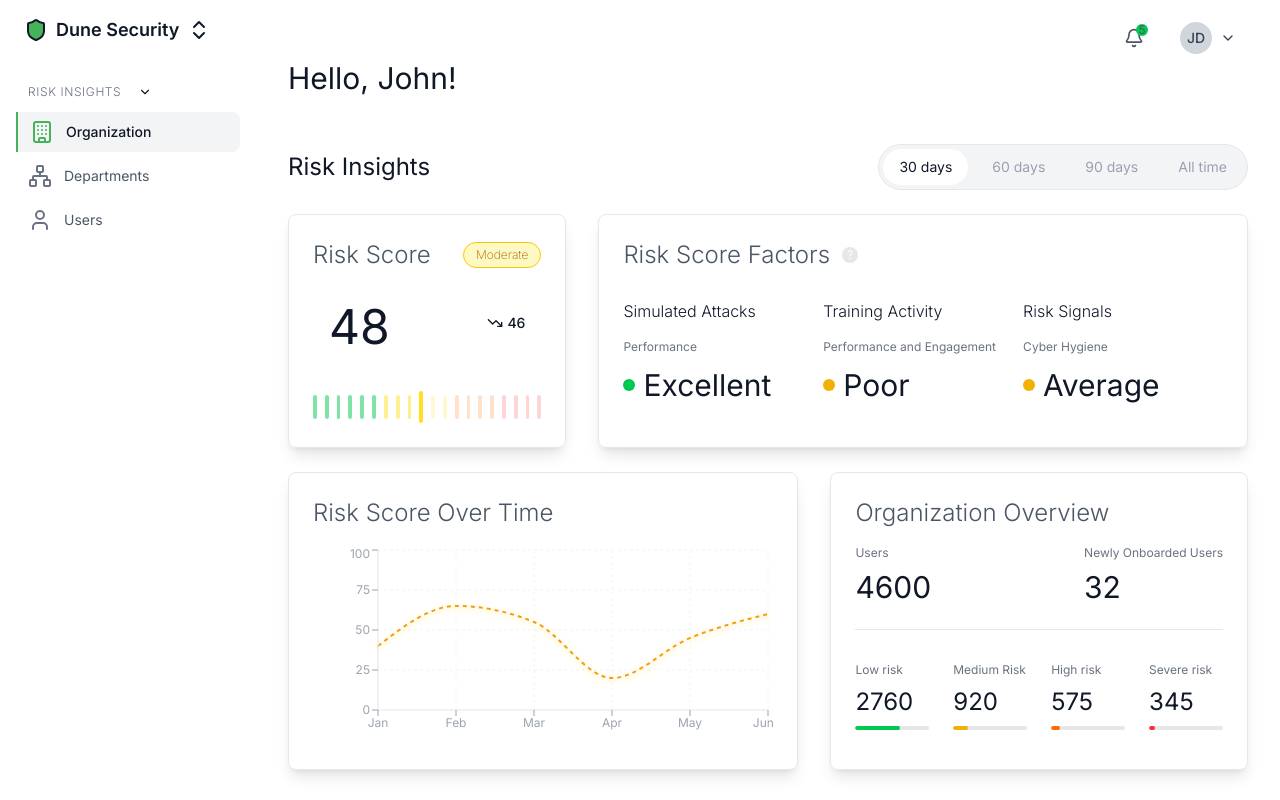
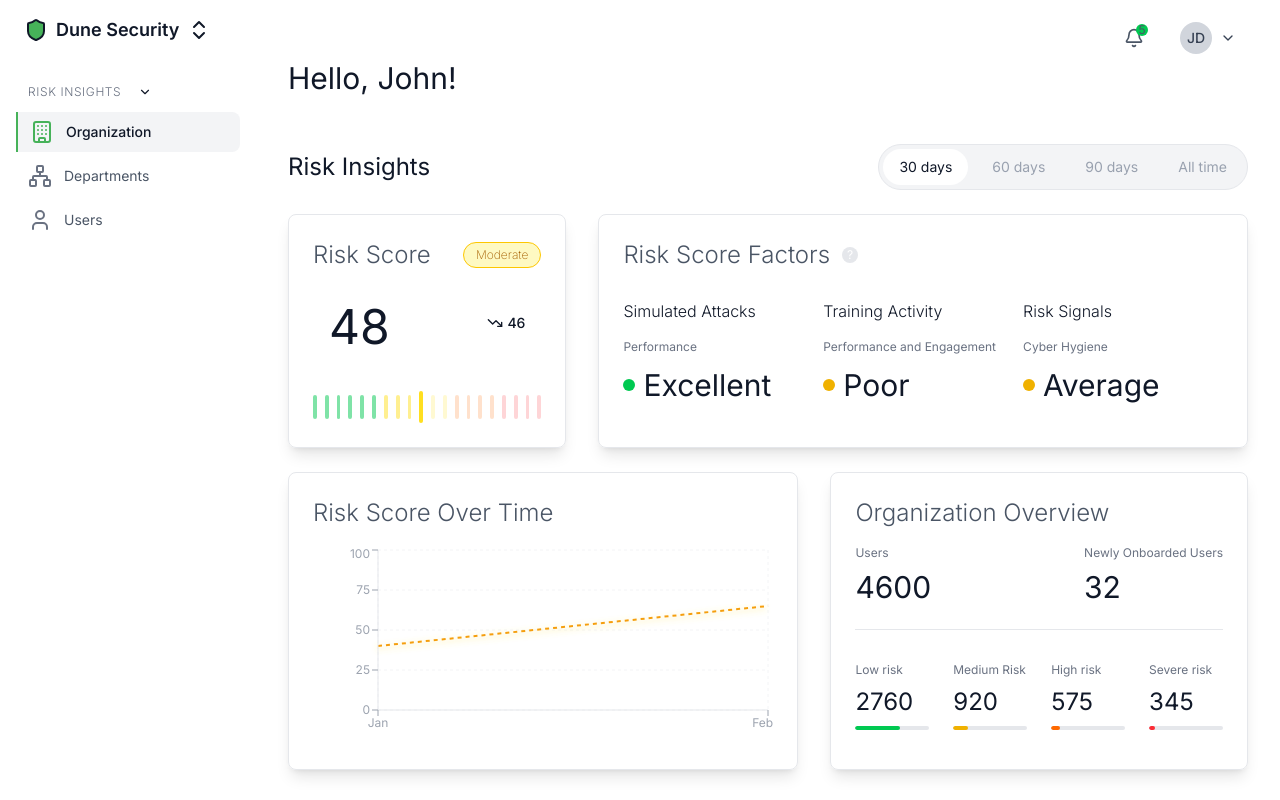
Before and after one commit to dlevenson44/dune-dashboard, a Next.js app: page / in a window 1280 px wide. Built offline with nearby package versions, Linux system fonts and the light colour scheme.

Commit message:
setup filtering

```diff
--- a/features/dashboard/components/Dashboard/Dashboard.tsx
+++ b/features/dashboard/components/Dashboard/Dashboard.tsx
@@ -1,6 +1,6 @@
 'use client'
 
-import { useState } from "react";
+import { useMemo, useState } from "react";
 
 import {
   OrganizationOverview,
@@ -22,6 +22,22 @@ import { timeFilters } from "~/shared/utils/filters/time-filter";
 const Dashboard = () => {
   const [filter, setFilter] = useState(timeFilters[0].id)
   const [isSidebarOpen, setIsSidebarOpen] = useState(false)
+
+  const filteredRiskScoreData = useMemo(() => mockRiskScoreData[filter], [filter])
+
+  const filteredRiskScoreOverTimeData = useMemo(() => {
+    switch(filter) {
+      case '30days':
+        return mockTimeSeriesData.slice(0, 2);
+      case '60days':
+        return mockTimeSeriesData.slice(0, 3);
+      case '90days':
+        return mockTimeSeriesData.slice(0, 4);
+      case 'alltime':
+      default:
+        return mockTimeSeriesData;
+    }
+  }, [filter])
 
   const handleFilterClick = (filterId: string) =>
     setFilter(filterId)
@@ -52,13 +68,13 @@ const Dashboard = () => {
 
             {/* Risk Score and Risk Score Factor Cards */}
             <div className="grid grid-cols-1 lg:grid-cols-[30%_70%] gap-4 md:gap-8 mb-6 md:mr-8">
-              <RiskScore data={mockRiskScoreData} />
+              <RiskScore data={filteredRiskScoreData} />
               <RiskScoreFactors factors={mockRiskScoreFactors} />
             </div>
 
             {/* Risk Score Over Time and Org Overview Cards */}
             <div className="grid grid-cols-1 lg:grid-cols-[55%_45%] gap-4 md:gap-8 mb-6 md:mr-8">
-              <RiskScoreOverTime data={mockTimeSeriesData} />
+              <RiskScoreOverTime data={filteredRiskScoreOverTimeData} />
               <OrganizationOverview stats={mockOrganizationStats} />
             </div>
 
--- a/shared/utils/mockData.ts
+++ b/shared/utils/mockData.ts
@@ -4,13 +4,30 @@ import {
   TimeSeriesData,
   OrganizationStats,
   SimulatedAttack,
-  AttackDetails
+  UserInteractionResponse
 } from "~/features/dashboard/types/dashboard";
 
-export const mockRiskScoreData: RiskScoreData = {
-  score: 48,
-  change: 46,
-  trend: [20, 25, 30, 35, 40, 35, 30, 35, 40, 45, 48, 50],
+export const mockRiskScoreData: Record<string, RiskScoreData> = {
+  '30days': {
+    score: 48,
+    change: 46,
+    trend: [20, 25, 30, 35, 40, 35, 30, 35, 40, 45, 48, 50],
+  },
+  '60days': {
+    score: 78,
+    change: 36,
+    trend: [20, 25, 30, 35, 40, 35, 30, 35, 40, 45, 48, 50],
+  },
+  '90days': {
+    score: 22,
+    change: 76,
+    trend: [20, 25, 30, 35, 40, 35, 30, 35, 40, 45, 48, 50],
+  },
+  'alltime': {
+    score: 60,
+    change: 81,
+    trend: [20, 25, 30, 35, 40, 35, 30, 35, 40, 45, 48, 50],
+  },
 };
 
 export const mockRiskScoreFactors: RiskScoreFactor[] = [
@@ -122,7 +139,7 @@ export const mockSimulatedAttacks: SimulatedAttack[] = [
   },
 ];
 
-export const mockAttackDetails: AttackDetails[] = [
+export const mockAttackDetails: UserInteractionResponse[] = [
   {
     name: 'Seymour Brooks',
     attackModality: 'Email',
```
